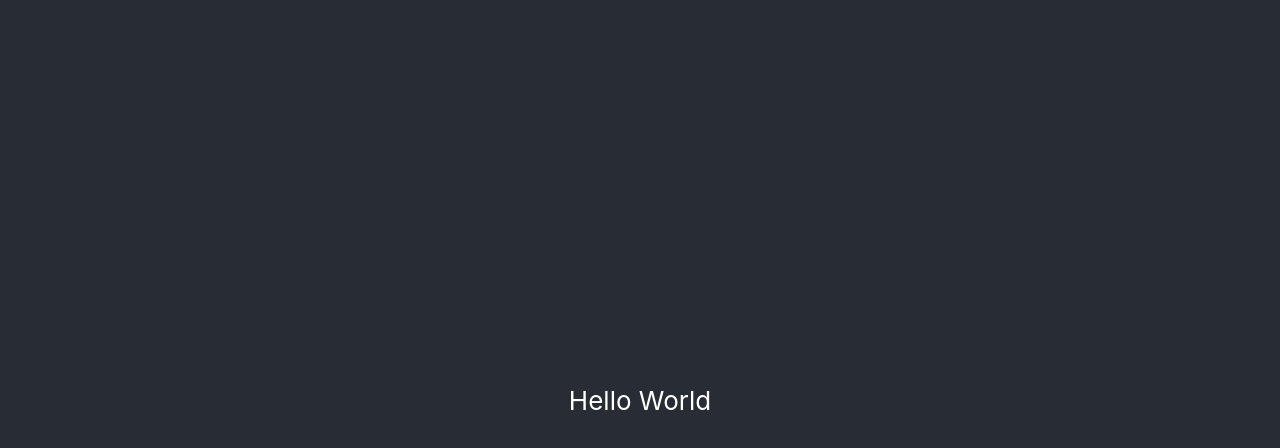
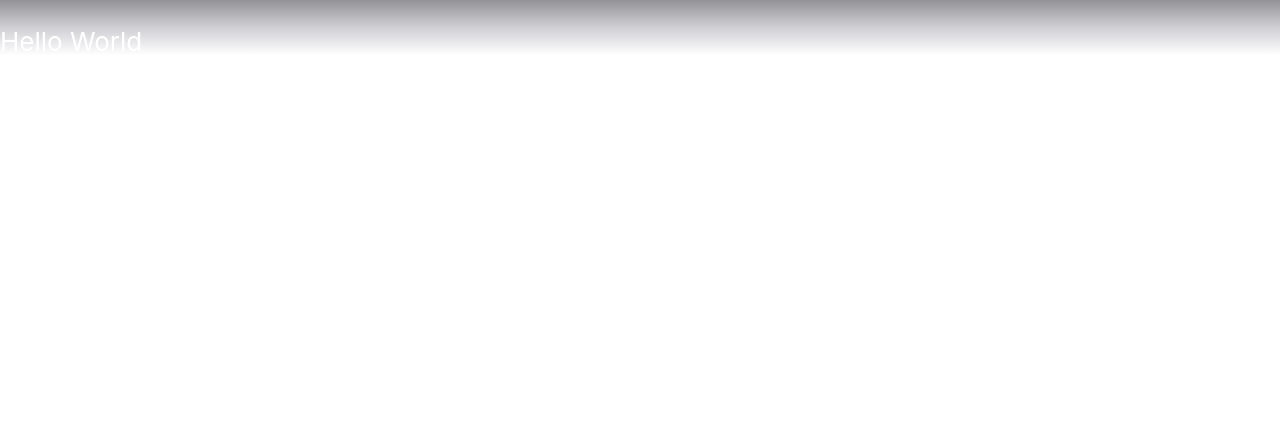
Before and after one commit to tgthiag/factory_feedback, a React (Create React App) app: page / in a window 1280 px wide. Shown: the top 448 px of the page. Built offline with nearby package versions, Linux system fonts and the light colour scheme.

Commit message:
HomePage finished

```diff
--- a/src/App.css
+++ b/src/App.css
@@ -14,9 +14,8 @@
 }
 
 .App-header {
-  background-color: #282c34;
-  min-height: 100vh;
-  display: flex;
+  background-image: linear-gradient(rgba(117, 117, 124, 0.788),rgba(206, 206, 211, 0.973),white, white);
+
   flex-direction: column;
   align-items: center;
   justify-content: center;
```
